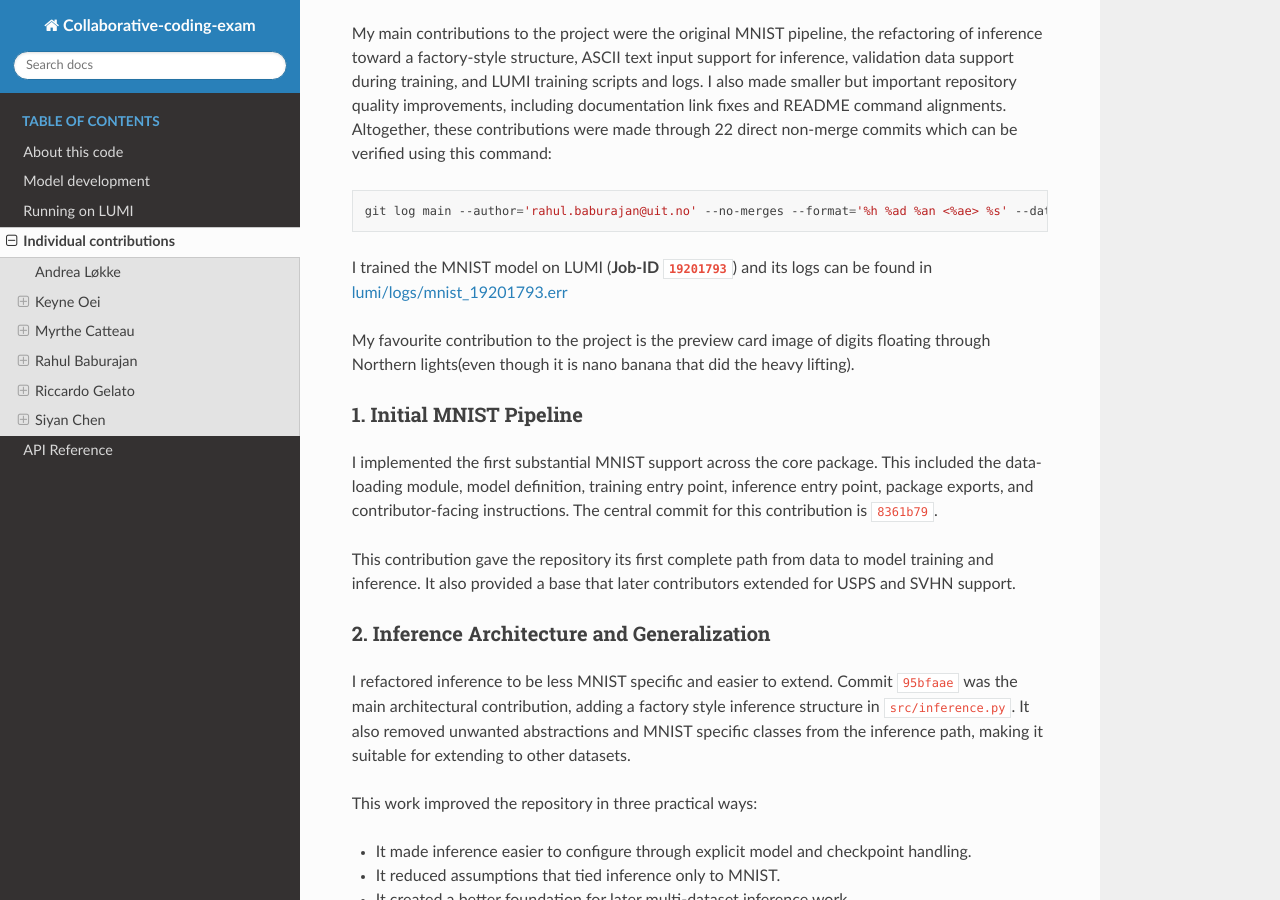
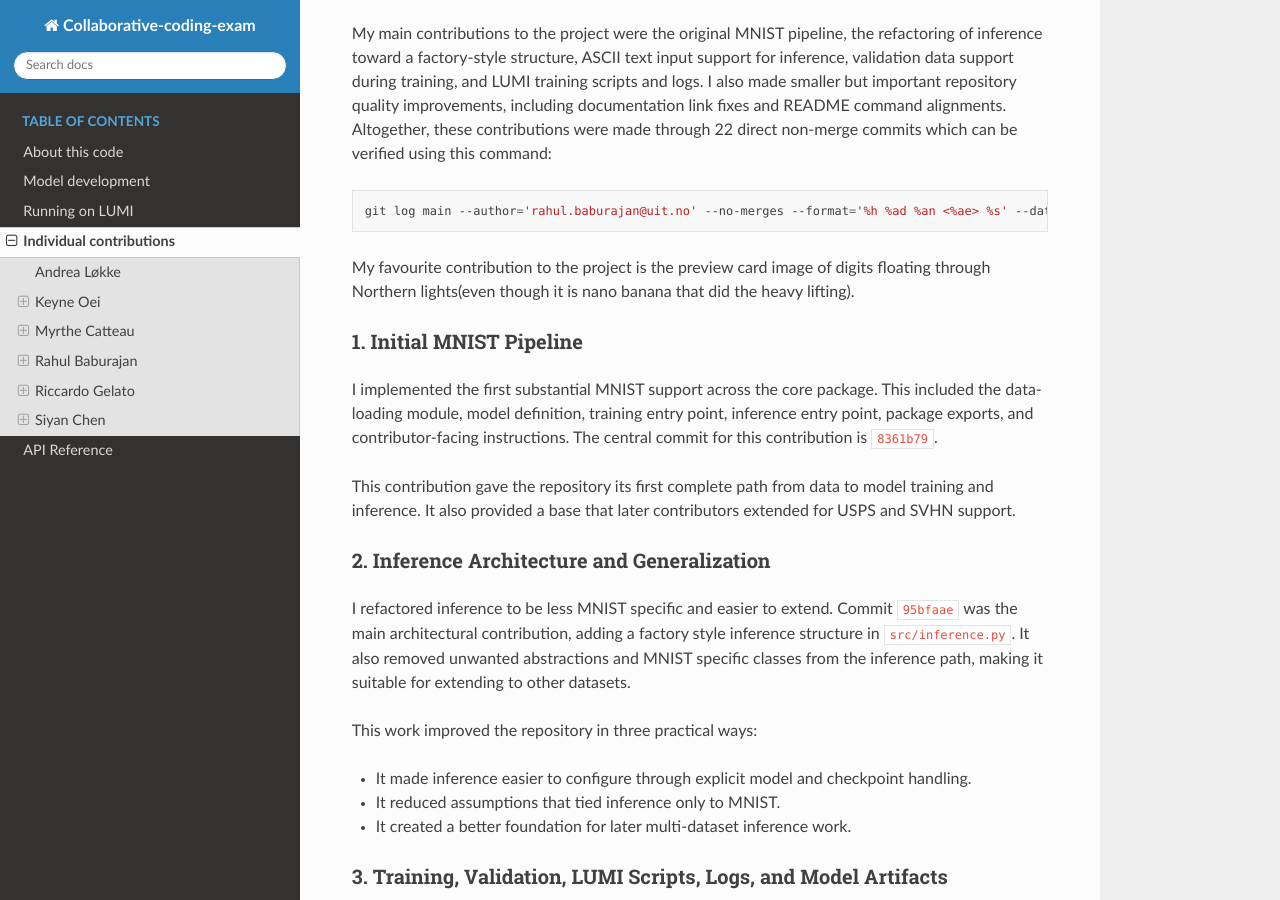
Before and after one commit to FYS-8805-Collaborative-Coding/Collaborative-Coding-Exam, a Sphinx documentation site: the page built from doc/individual.md, in a window 1280 px wide and 900 px high, scrolled down 6511 px. Built offline with Sphinx 7.4.7 and the Read the Docs theme 3.1.0, drawn with Linux system fonts in a browser that asks for light colours; some of the changed text lies outside the part shown.

Commit message:
add lumi logs in the correct section

````diff
--- a/doc/individual.md
+++ b/doc/individual.md
@@ -152,8 +152,6 @@
 git log main --author='rahul.baburajan@uit.no' --no-merges --format='%h %ad %an <%ae> %s' --date=short
 ```
 
-I trained the MNIST model on LUMI (**Job-ID `19201793`**) and its logs can be found in [lumi/logs/mnist_19201793.err](https://github.com/FYS-8805-Collaborative-Coding/Collaborative-Coding-Exam/blob/main/lumi/logs/mnist_19201793.err)
-
 My favourite contribution to the project is the preview card image of digits floating through Northern lights(even though it is nano banana that did the heavy lifting).
 
 ### 1. Initial MNIST Pipeline
````
Also changed, not shown: other parts of doc/individual.md (+2 -0 lines).
